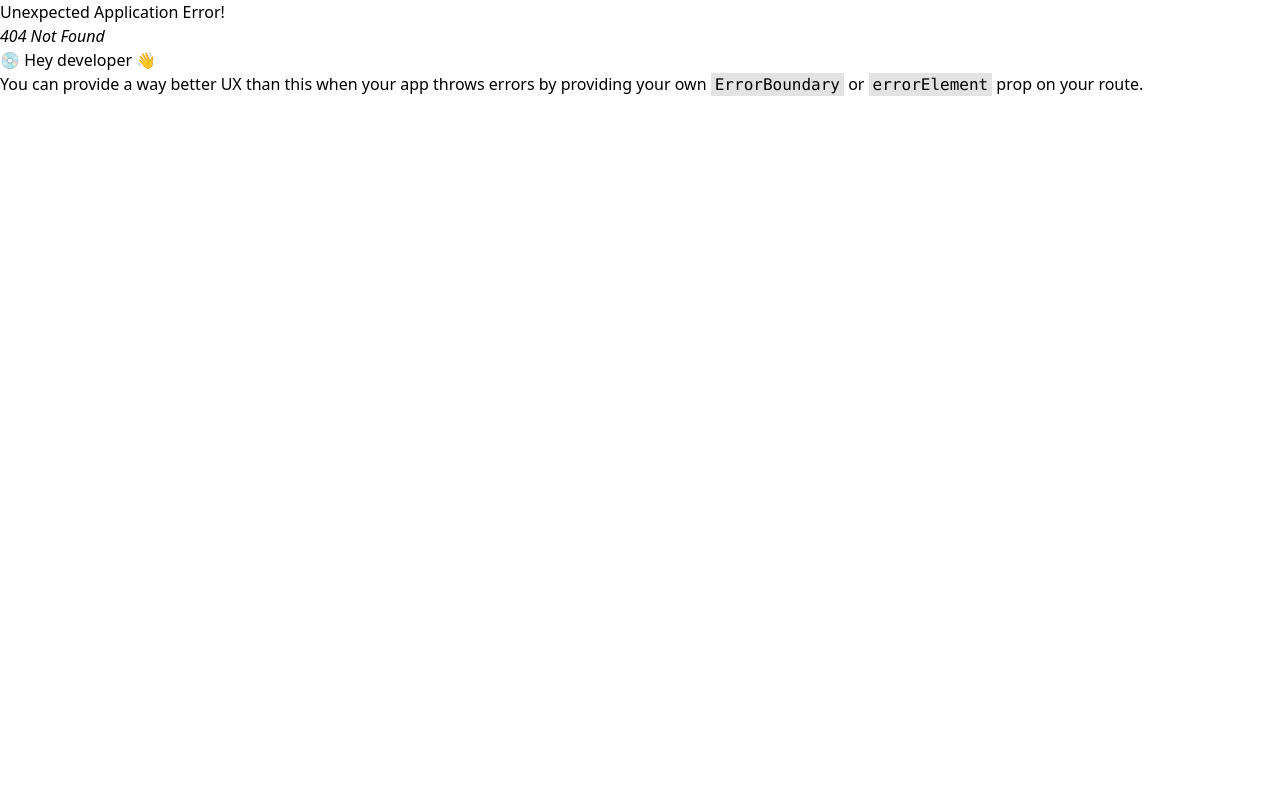
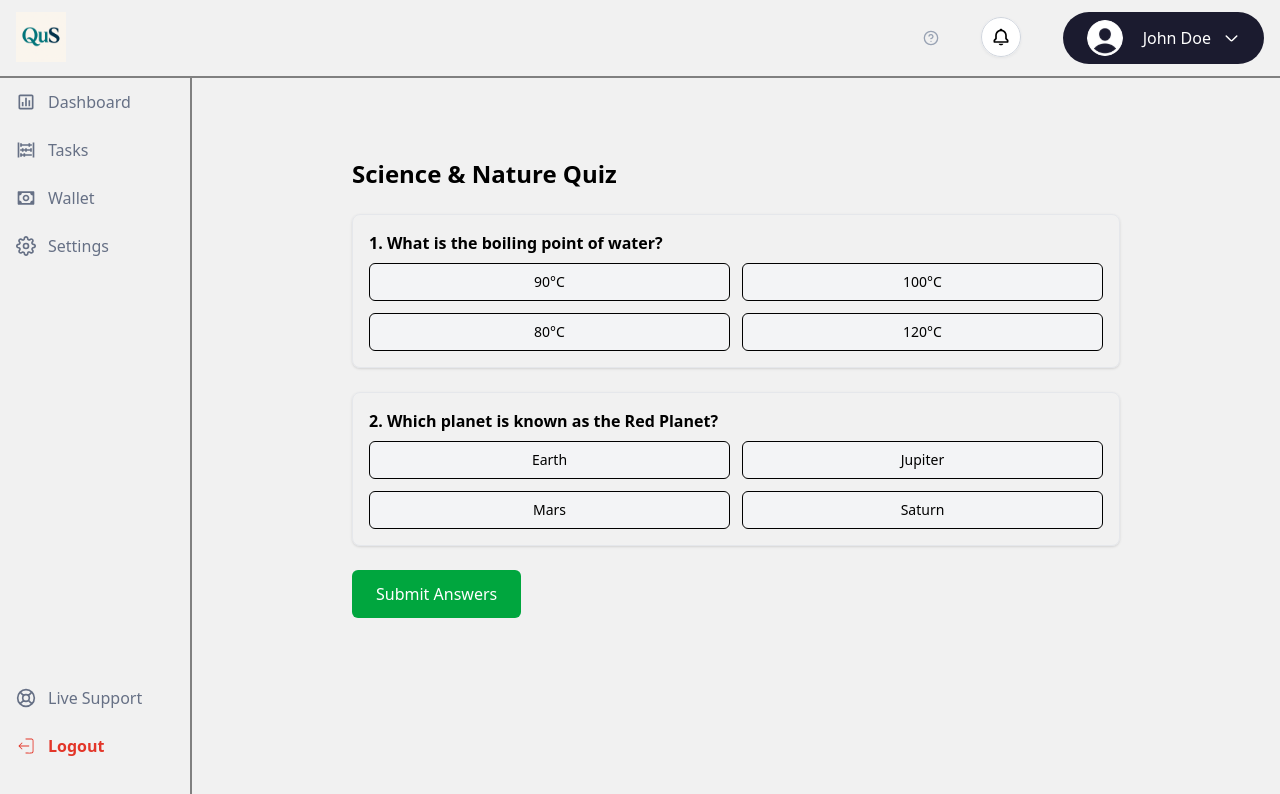
Before and after one commit to Frokesy/qus, a React (Vite) app: page /quizpage in a window 1280 px wide. Before the commit this address had no page. Shown: the top 794 px of the page. Built offline with nearby package versions, Linux system fonts and the light colour scheme.

Commit message:
designed quiz template

```diff
--- a/src/App.tsx
+++ b/src/App.tsx
@@ -10,6 +10,7 @@ import Profile from "./pages/profile";
 import ChangePassword from "./pages/settings/change-password";
 import EditProfile from "./pages/settings/edit-profile";
 import TaskPage from "./pages/tasks/taskspage";
+import QuizPage from "./pages/tasks/quizpage";
 
 const App = () => {
   const router = createBrowserRouter([
@@ -23,6 +24,7 @@ const App = () => {
     { path: "/settings/change-password", element: <ChangePassword /> },
     { path: "/settings/edit-profile", element: <EditProfile /> },
     { path: "/taskspage", element: <TaskPage /> },
+    { path: "/quizpage", element: <QuizPage /> },
   ]);
 
   return (
--- a/src/pages/tasks/index.tsx
+++ b/src/pages/tasks/index.tsx
@@ -10,6 +10,7 @@ const Tasks = () => {
       bg: "bg-green-50",
       cta: "Take Quiz",
       icon: "🧪",
+      link: "/quizpage",
     },
     {
       title: "Photo Hunt",
@@ -25,6 +26,7 @@ const Tasks = () => {
       bg: "bg-indigo-50",
       cta: "Take Quiz",
       icon: "💻",
+      link: "/quizpage",
     },
     {
       title: "Transcribe Handwritten Note",
@@ -40,6 +42,7 @@ const Tasks = () => {
       bg: "bg-blue-50",
       cta: "Take Quiz",
       icon: "🌍",
+      link: "/quizpage",
     },
     {
       title: "Spin Challenge",
@@ -47,6 +50,7 @@ const Tasks = () => {
       bg: "bg-pink-50",
       cta: "Spin Now",
       icon: "🎯",
+      link: "/quizpage",
     },
     {
       title: "Local Language Quiz",
@@ -54,6 +58,7 @@ const Tasks = () => {
       bg: "bg-purple-50",
       cta: "Take Quiz",
       icon: "🗣️",
+      link: "/quizpage",
     },
     {
       title: "Short Video Task",
@@ -69,6 +74,7 @@ const Tasks = () => {
       bg: "bg-cyan-50",
       cta: "Take Quiz",
       icon: "🧠",
+      link: "/quizpage",
     },
     {
       title: "Feedback Survey",
@@ -92,6 +98,7 @@ const Tasks = () => {
       bg: "bg-red-50",
       cta: "Spin Now",
       icon: "🎰",
+      link: "/quizpage",
     },
   ];
 
--- /dev/null
+++ b/src/pages/tasks/quizpage/index.tsx
@@ -0,0 +1,57 @@
+import MainContainer from "../../../components/containers/MainContainer";
+
+type Question = {
+  question: string;
+  options: string[];
+  answer: string;
+};
+
+const sampleQuiz: Question[] = [
+  {
+    question: "What is the boiling point of water?",
+    options: ["90°C", "100°C", "80°C", "120°C"],
+    answer: "100°C",
+  },
+  {
+    question: "Which planet is known as the Red Planet?",
+    options: ["Earth", "Jupiter", "Mars", "Saturn"],
+    answer: "Mars",
+  },
+];
+
+const QuizPage = () => {
+  return (
+    <MainContainer>
+      <div className="max-w-3xl mx-auto py-10 space-y-6">
+        <h2 className="text-2xl font-bold">Science & Nature Quiz</h2>
+
+        {sampleQuiz.map((q, i) => (
+          <div
+            key={i}
+            className="p-4 border border-gray-200 rounded-lg shadow-sm hover:shadow-md transition"
+          >
+            <p className="font-semibold mb-2">
+              {i + 1}. {q.question}
+            </p>
+            <div className="grid grid-cols-2 gap-3">
+              {q.options.map((opt, j) => (
+                <button
+                  key={j}
+                  className="px-4 py-2 bg-gray-100 hover:bg-blue-600 hover:text-white text-sm rounded-md border transition"
+                >
+                  {opt}
+                </button>
+              ))}
+            </div>
+          </div>
+        ))}
+
+        <button className="bg-green-600 text-white px-6 py-3 rounded-md font-medium hover:bg-green-700 transition">
+          Submit Answers
+        </button>
+      </div>
+    </MainContainer>
+  );
+};
+
+export default QuizPage;
```
